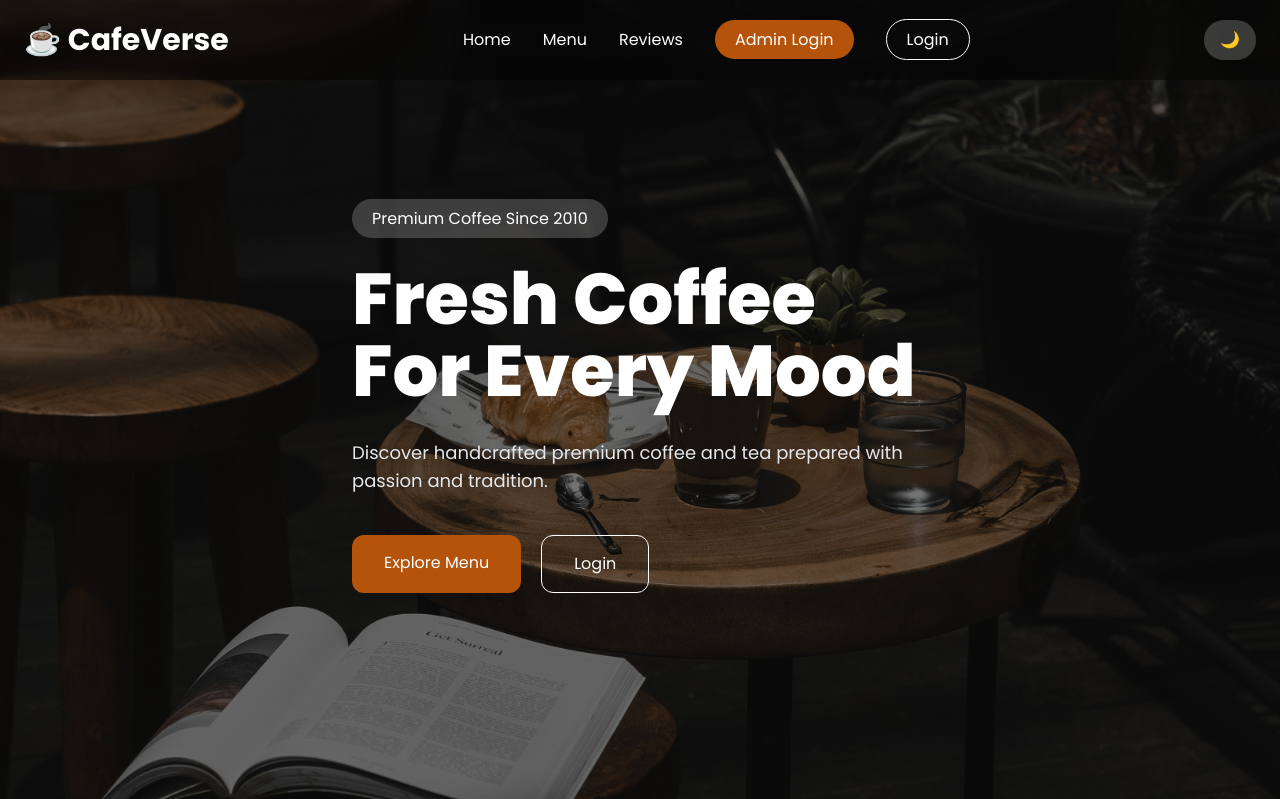
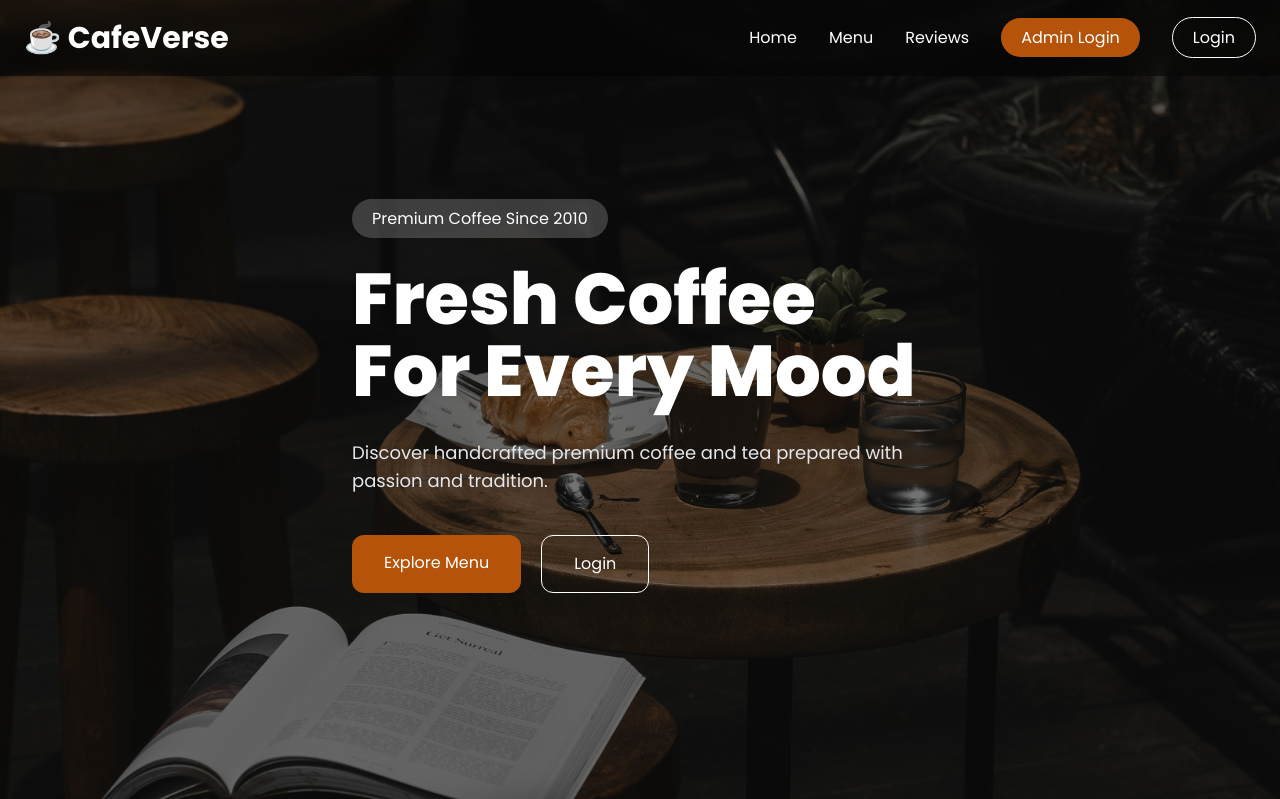
Before and after one commit to masudrananayeem/Cafe-Verse, a Flask app: page / in a window 1280 px wide. Shown: the top 799 px of the page. Run offline with Flask 3, Linux system fonts and the light colour scheme; some libraries are stand-ins or nearby versions.

Commit message:
update index

```diff
--- a/templates/index.html
+++ b/templates/index.html
@@ -7,11 +7,6 @@
 
     <script src="https://cdn.tailwindcss.com"></script>
 
-    <script>
-tailwind.config = {
-darkMode:'class'
-}
-</script>
 
     <link href="https://fonts.googleapis.com/css2?family=Poppins:wght@300;400;500;600;700;800&display=swap"
           rel="stylesheet">
@@ -26,7 +21,7 @@ darkMode:'class'
 href="https://unpkg.com/aos@2.3.1/dist/aos.css"/>
 </head>
 
-<body class="bg-[#F5EFE6] dark:bg-black">
+<body class="bg-[#F5EFE6] ">
 
 <!-- Navbar -->
 
@@ -67,13 +62,6 @@ href="https://unpkg.com/aos@2.3.1/dist/aos.css"/>
             </li>
 
         </ul>
-
-        <button id="themeToggle"
-class="bg-white/20 px-4 py-2 rounded-full text-white">
-
-🌙
-
-</button>
 
         <button id="menuBtn"
         class="md:hidden text-white text-3xl">
@@ -422,17 +410,6 @@ AOS.init({
 });
 </script>
 
-<script>
-
-const btn = document.getElementById('themeToggle');
-
-btn.addEventListener('click',()=>{
-
-document.body.classList.toggle('dark');
-
-});
-
-</script>
 
 </body>
 </html>
```
